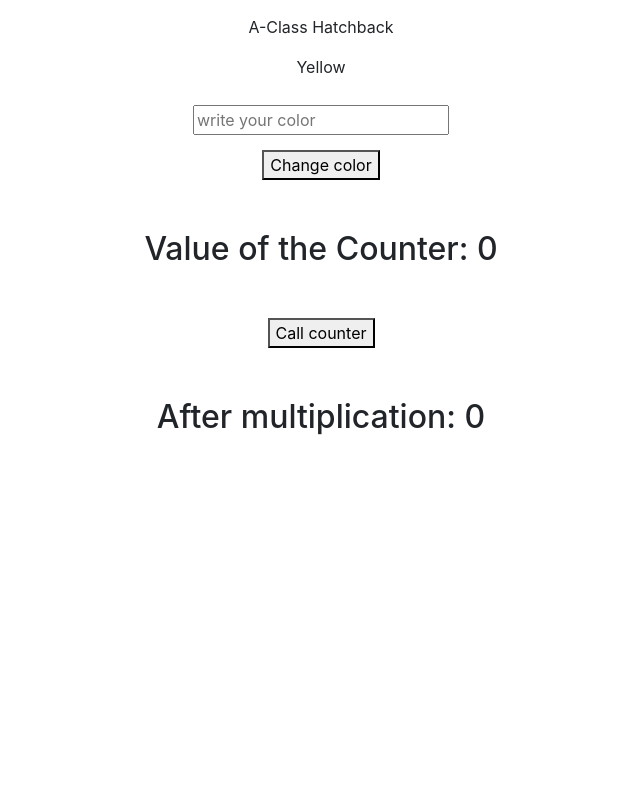
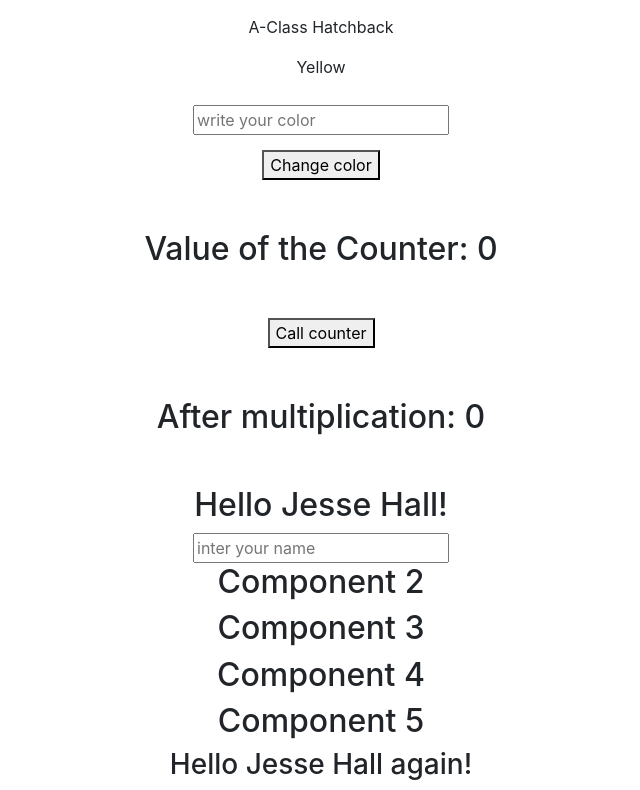
Before and after one commit to Waldemar-00/empty, a React (Create React App) app: page / in a window 1280 px wide. Shown: the part 1347-2137 px from the top of the page, without its empty margins (319-959 px from the left). Before the commit the page ends 1833 px from the top, so only its background shows below. Built offline with nearby package versions, Linux system fonts and the light colour scheme.

Commit message:
prop drilling

```diff
--- a/src/App.js
+++ b/src/App.js
@@ -1,9 +1,10 @@
 import './App.css'
 import InsertText from './InsertText'
 import Portal from './Portal'
-import MyForm from './Form'
-import MyCar from './CarObject'
-import Counter from './useEffect'
+import MyForm from './hooks/Form'
+import MyCar from './hooks/CarObject'
+import Counter from './hooks/useEffect'
+import Component1 from './hooks/MoveProps'
 function App() {
   const name = 'Jone'
   const age = 28
@@ -23,7 +24,8 @@
       <Portal />
       <MyForm />
       <MyCar />
-      <Counter/>
+      <Counter />
+      <Component1/>
     </>
   )
 }
--- a/src/Form.js
+++ b/src/hooks/Form.js
@@ -1,5 +1,5 @@
 import { useState } from 'react'
-import './App.css'
+import '../App.css'
 function MyForm() {
   const [inputs, setInputs] = useState({})
   const [car, setCar] = useState('BMW')
--- /dev/null
+++ b/src/hooks/MoveProps.js
@@ -0,0 +1,61 @@
+import { useState } from 'react'
+const styles = {
+  h: {
+    textAlign: 'center',
+  },
+  input: {
+    display: 'block',
+    margin: '0 auto'
+  }
+}
+const Component1 = () => {
+  const [user, setUser] = useState("Jesse Hall")
+  const onChangeName = (e) => {
+  setUser(e.target.value)
+  }
+  return (
+    <>
+      <h2 style={styles.h}>{`Hello ${user}!`}</h2>
+      <input style={styles.input} placeholder='inter your name' name='name'
+        onChange={onChangeName}
+      />
+      <Component2 user={user} />
+    </>
+  );
+}
+function Component2({ user }) {
+  return (
+    <>
+      <h2 style={styles.h}>Component 2</h2>
+      <Component3 user={user} />
+    </>
+  );
+}
+
+function Component3({ user }) {
+  return (
+    <>
+      <h2 style={styles.h}>Component 3</h2>
+      <Component4 user={user} />
+    </>
+  );
+}
+
+function Component4({ user }) {
+  return (
+    <>
+      <h2 style={styles.h}>Component 4</h2>
+      <Component5 user={user} />
+    </>
+  );
+}
+
+function Component5({ user }) {
+  return (
+    <>
+      <h2 style={styles.h}>Component 5</h2>
+      <h3 style={styles.h}>{`Hello ${user} again!`}</h3>
+    </>
+  );
+}
+export default Component1
--- a/src/useEffect.js
+++ b/src/hooks/useEffect.js
@@ -4,7 +4,6 @@
   const [multi, setMulti] = useState(0)
 
   useEffect(() => {
-    // setTimeout(() => {setCount(count => count + 1)}, 1000)
     setMulti(() => count * 2)
   }, [count])
   const onChangeCounter = () => {
@@ -27,6 +26,5 @@
     <h2 style={styles.h2}>After multiplication: {multi} </h2>
     </>
   )
-
 }
 export default Counter
```
Also changed, not shown: src/hooks/CarObject.js (renamed from src/CarObject.js).
